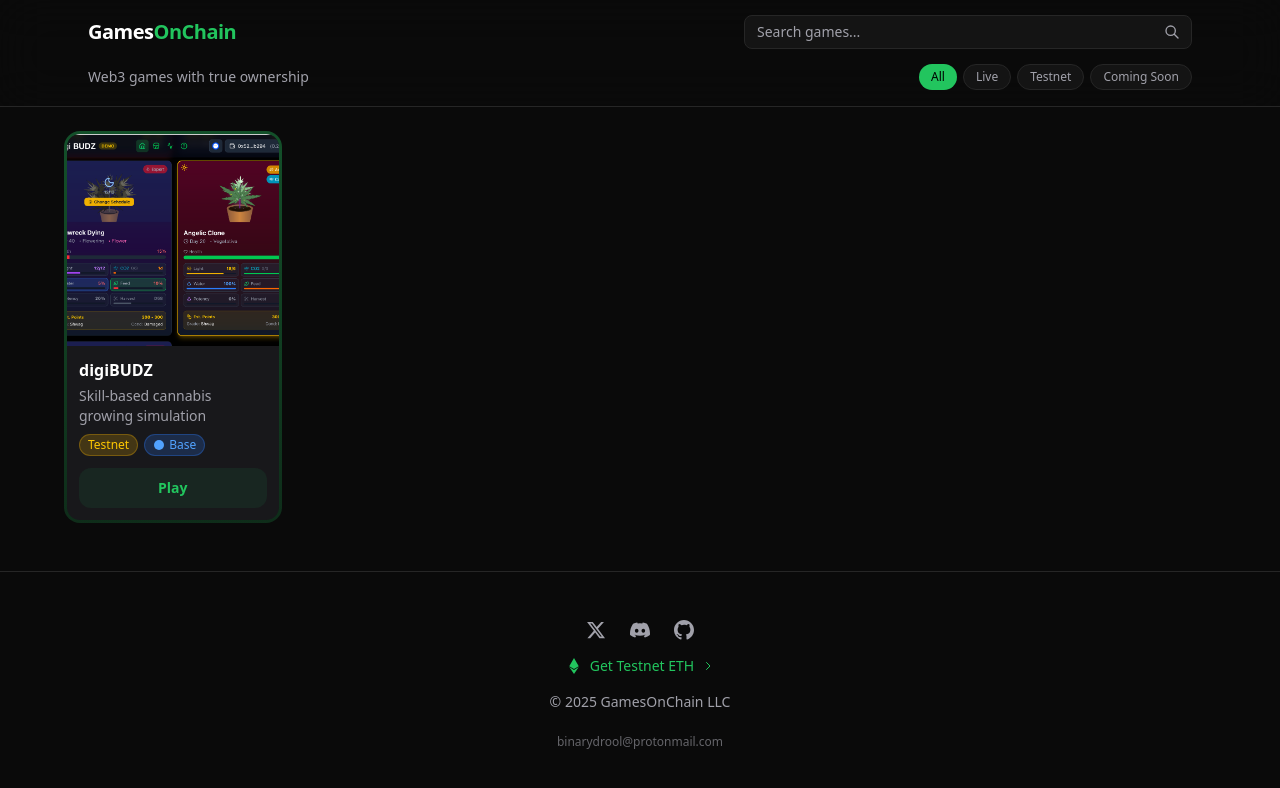
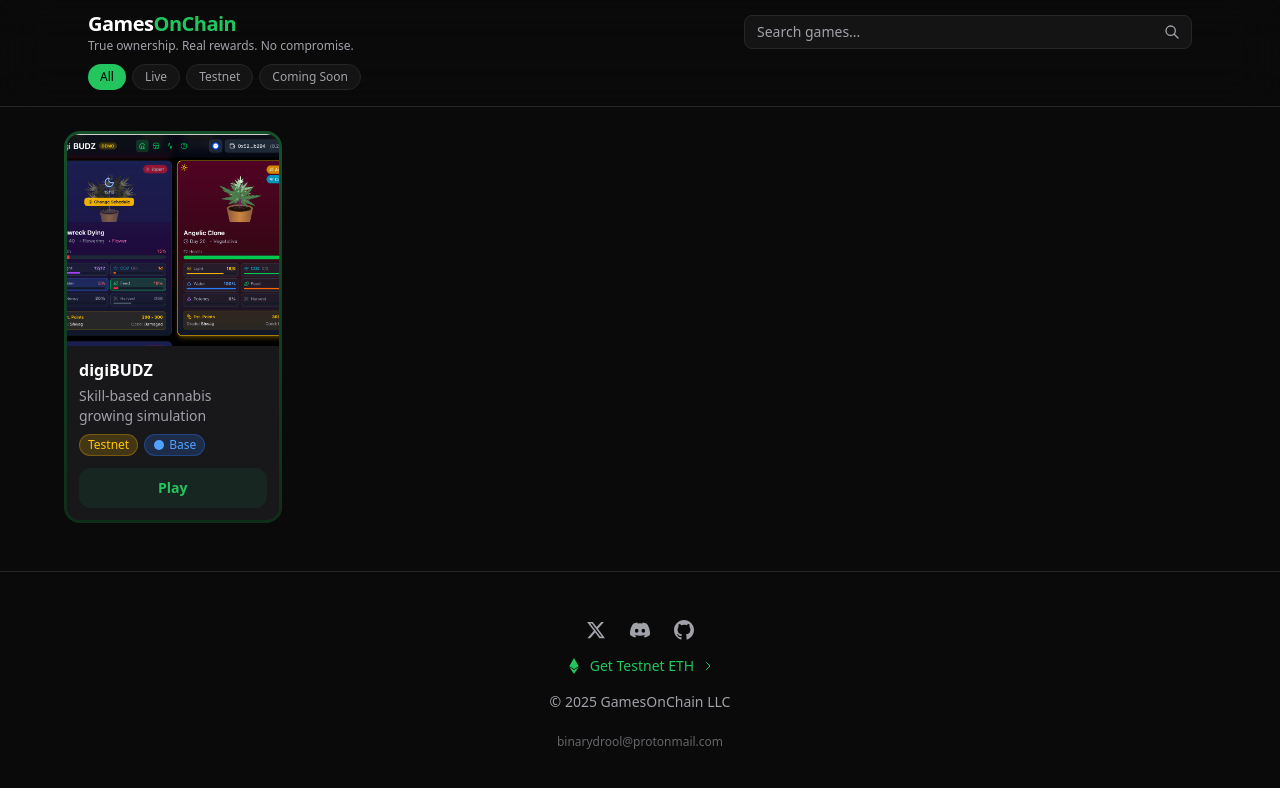
Before and after one commit to binarydrool/gamesonchain, a Next.js app: page / in a window 1280 px wide. Shown: the top 788 px of the page. Built offline with nearby package versions, Linux system fonts and the light colour scheme.

Commit message:
fix: restore tagline under logo
🤖 Generated with [Claude Code](https://claude.com/claude-code)

Co-Authored-By: Claude Opus 4.5 <noreply@anthropic.com>

```diff
--- a/components/Header.tsx
+++ b/components/Header.tsx
@@ -10,12 +10,17 @@ export default function Header() {
   return (
     <header className="sticky top-0 z-50 w-full bg-background/80 backdrop-blur-xl border-b border-border">
       <div className="max-w-6xl mx-auto px-4 sm:px-6">
-        {/* Top row: Logo + Search */}
+        {/* Top row: Logo + Tagline + Search */}
         <div className="flex items-center gap-4 h-16">
-          <a href="/" className="text-xl font-bold tracking-tight shrink-0">
-            <span className="text-white">Games</span>
-            <span className="text-accent">OnChain</span>
-          </a>
+          <div className="shrink-0">
+            <a href="/" className="text-xl font-bold tracking-tight">
+              <span className="text-white">Games</span>
+              <span className="text-accent">OnChain</span>
+            </a>
+            <p className="text-muted text-xs">
+              True ownership. Real rewards. No compromise.
+            </p>
+          </div>
 
           {/* Search bar */}
           <div className="flex-1 max-w-md ml-auto">
@@ -42,11 +47,8 @@ export default function Header() {
           </div>
         </div>
 
-        {/* Bottom row: Tagline + Filters */}
-        <div className="flex flex-col sm:flex-row sm:items-center sm:justify-between gap-3 pb-4">
-          <p className="text-muted text-sm">
-            Web3 games with true ownership
-          </p>
+        {/* Filters row */}
+        <div className="flex items-center pb-4">
           <div className="flex flex-wrap gap-1.5">
             {filters.map((filter) => (
               <button
```
